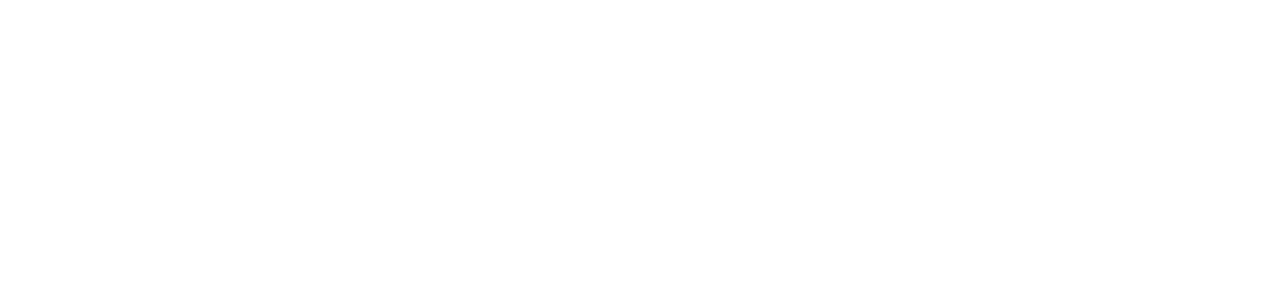
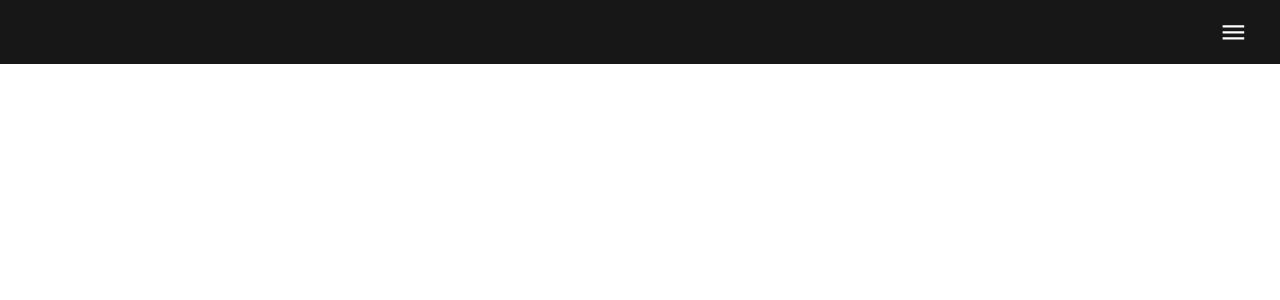
Before and after one commit to joao-miguel8/wellington-limousine, a React (Vite) app in the folder wellington-limousine/: page / in a window 1280 px wide. Shown: the top 300 px of the page. Built offline with nearby package versions, Linux system fonts and the light colour scheme.

Commit message:
Feat: Create Header for Nav and change markup/style of Nav

```diff
--- a/wellington-limousine/src/App.tsx
+++ b/wellington-limousine/src/App.tsx
@@ -3,17 +3,13 @@
 import Nav from "./components/Nav";
 import HeroSection from "./components/hero-section/HeroSection";
 import { MdMenu } from "react-icons/md";
+import Header from "./components/header/Header";
 
 function App() {
 	const [isMenuClosed, setIsMenuClosed] = useState(false);
 	return (
 		<>
-			<header className="h-16 w-full top-0 fixed flex items-center justify-end">
-				<button onClick={() => setIsMenuClosed(true)} className="mr-8 text-white hover:text-[#D7B65C] hover:duration-200">
-					<MdMenu size={"1.8rem"} />
-				</button>
-			</header>
-			<Nav isMenuClosed={isMenuClosed} setIsMenuClosed={setIsMenuClosed} />
+			<Header isMenuClosed={isMenuClosed} setIsMenuClosed={setIsMenuClosed} />
 			{/* <HeroSection /> */}
 		</>
 	);
--- a/wellington-limousine/src/components/Nav.tsx
+++ b/wellington-limousine/src/components/Nav.tsx
@@ -9,9 +9,9 @@
 
 	return (
 		<>
-			<div className={`${!isMenuClosed ? "-translate-y-full" : "translate-y-0"} ease-in-out transition duration-500 absolute z-100 flex w-full h-screen bg-[#171717]`}>
+			<div className={`${!isMenuClosed ? "-translate-x-full" : "translate-x-0"} ease-in-out transition duration-500 fixed z-100 flex w-full h-screen bg-[#171717]`}>
 				<nav className=" w-full h-full flex flex-col justify-center">
-					<button onClick={() => setIsMenuClosed(false)} className="absolute top-6 right-6 hover:text-[#D7B65C] text-white hover:duration-200">
+					<button onClick={() => setIsMenuClosed(false)} className="absolute top-0 right-8 hover:text-[#D7B65C] text-white hover:duration-200">
 						<IoIosCloseCircleOutline size={"2.4rem"} />
 					</button>
 					<ul className="flex flex-col gap-6 items-center justify-start w-fit mx-auto">
--- /dev/null
+++ b/wellington-limousine/src/components/header/Header.tsx
@@ -0,0 +1,18 @@
+import React from "react";
+import Nav from "../Nav";
+import { MdMenu } from "react-icons/md";
+
+function Header({ isMenuClosed, setIsMenuClosed }: { isMenuClosed: boolean; setIsMenuClosed: (boolVal: boolean) => void }) {
+	return (
+		<div>
+			<header className="h-16 w-full top-0 fixed flex items-center justify-end bg-[#171717]">
+				<button onClick={() => setIsMenuClosed(true)} className="mr-8 text-white hover:text-[#D7B65C] hover:duration-200">
+					<MdMenu size={"1.8rem"} />
+				</button>
+			</header>
+			<Nav isMenuClosed={isMenuClosed} setIsMenuClosed={setIsMenuClosed} />
+		</div>
+	);
+}
+
+export default Header;
```
